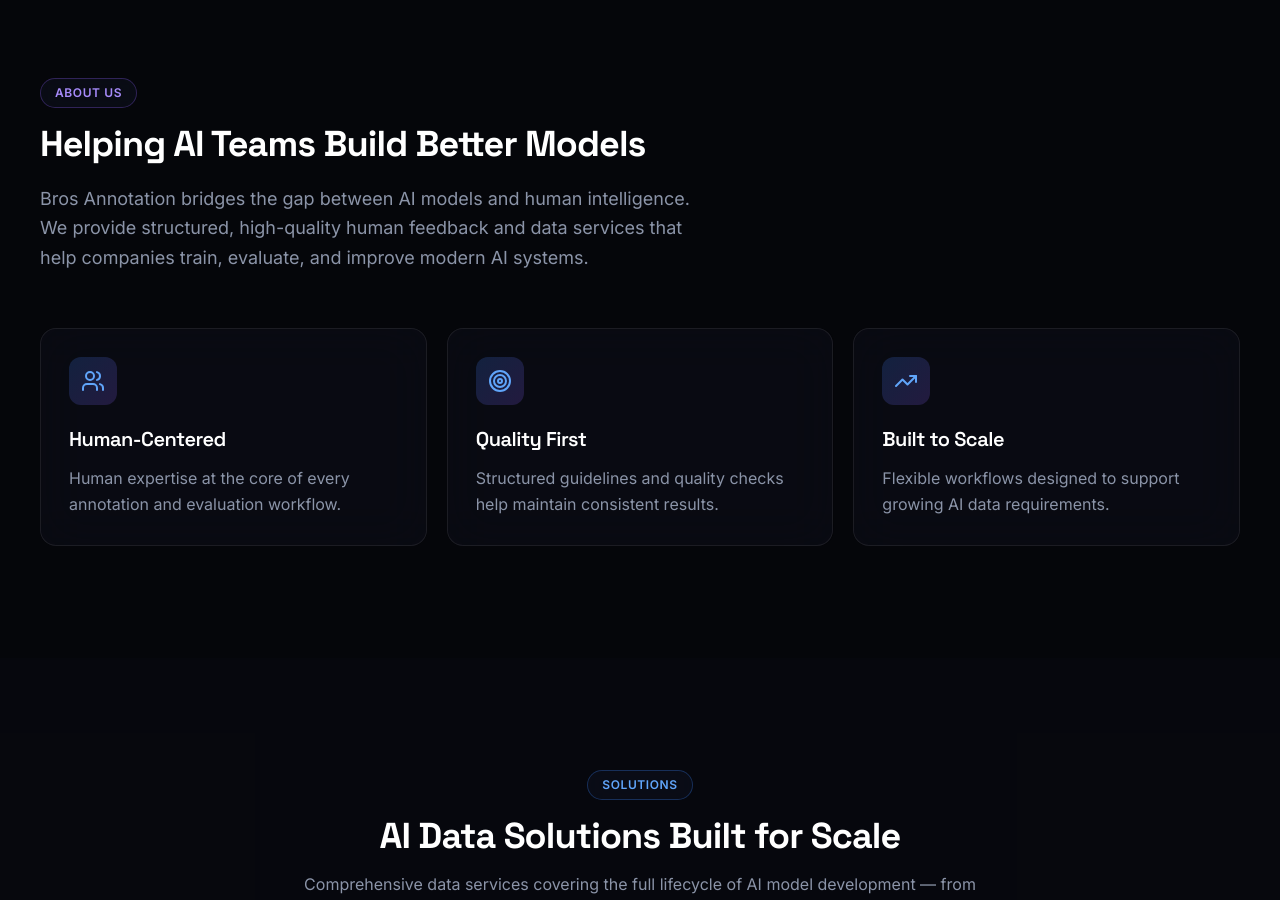
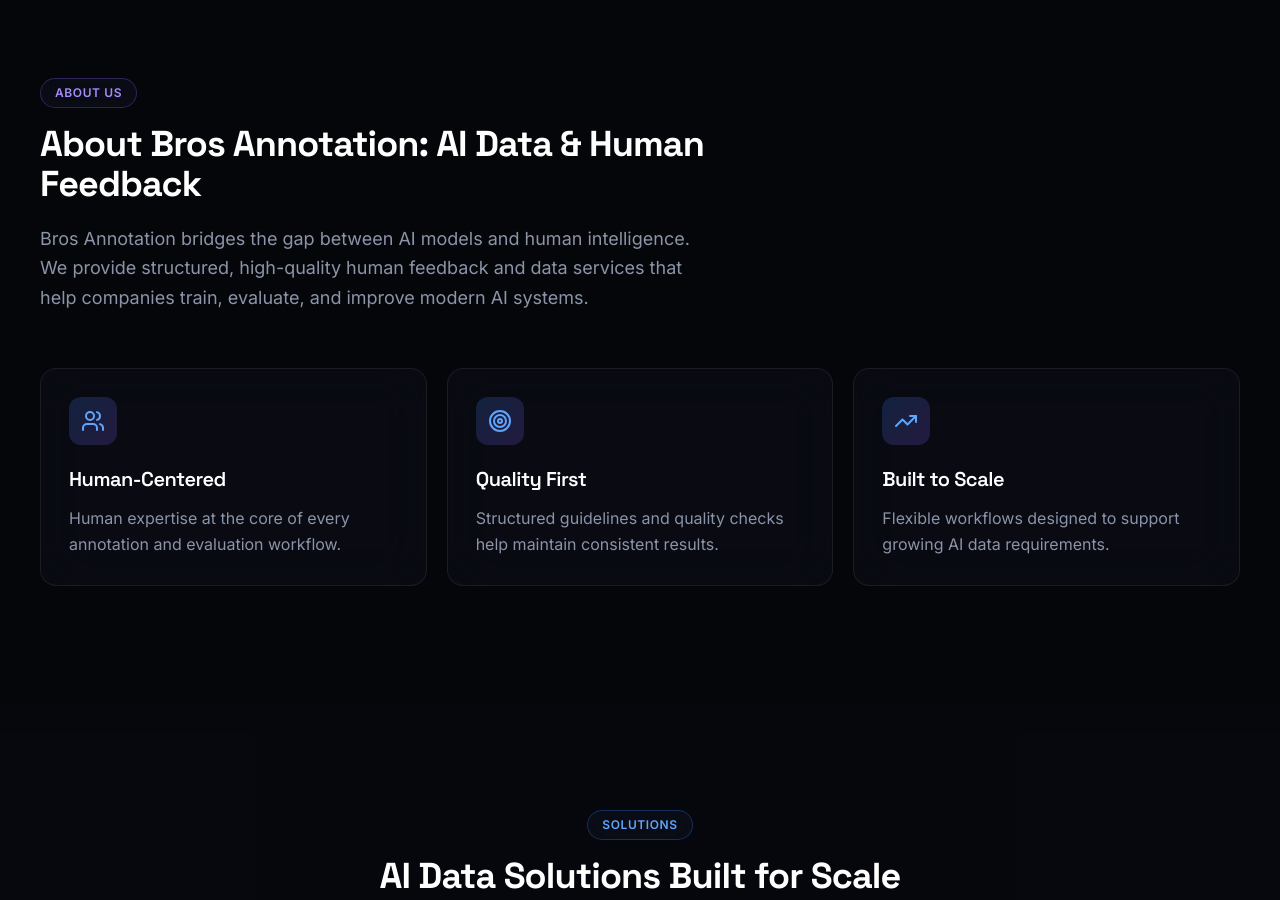
Before and after one commit to devansh211202/bros-annotation, a React (Vite) app: page / in a window 1280 px wide. Shown: the part 1300-2200 px from the top of the page. Built offline with nearby package versions, Linux system fonts and the light colour scheme.

Commit message:
Update About Us heading to reflect new focus

```diff
--- a/src/components/About.tsx
+++ b/src/components/About.tsx
@@ -27,7 +27,7 @@
             About Us
           </div>
           <h2 className="font-display text-3xl sm:text-4xl font-bold text-white mb-5">
-            Helping AI Teams Build Better Models
+            About Bros Annotation: AI Data & Human Feedback
           </h2>
           <p className="text-lg text-text-muted leading-relaxed">
             Bros Annotation bridges the gap between AI models and human
```
